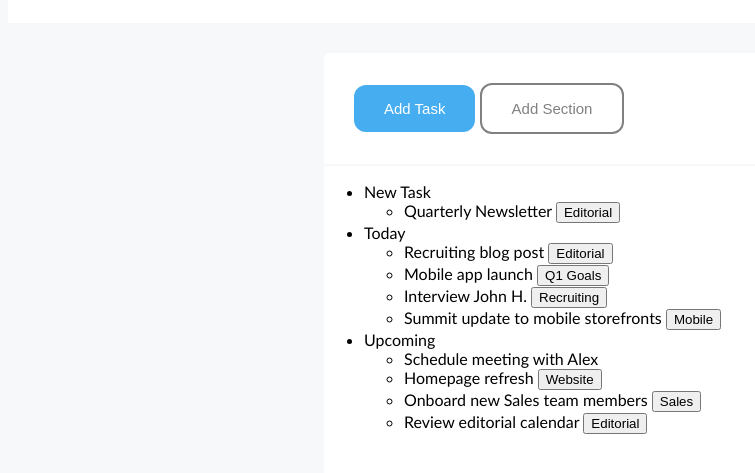
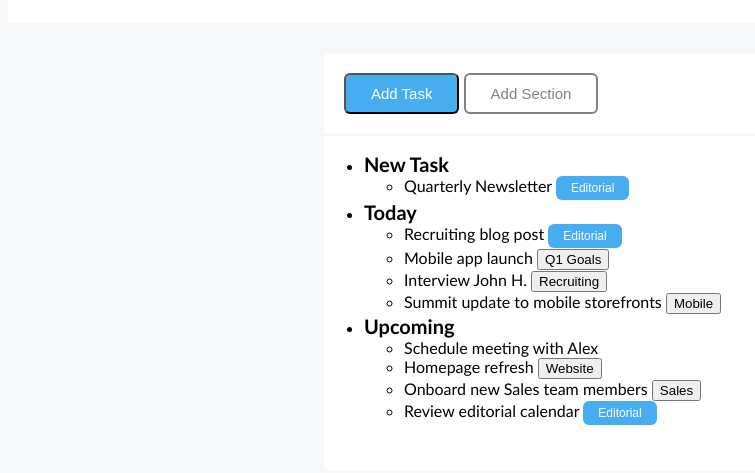
Before and after one commit to Luca92mic/html-css-toboolist, a plain HTML site: page index.html in a window 1280 px wide. Shown: the part 87-560 px from the top of the page, without its empty margins (0-755 px from the left). Drawn offline with Linux system fonts and the light colour scheme.

Commit message:
css button editorial

```diff
--- a/css/style.css
+++ b/css/style.css
@@ -26,16 +26,15 @@ main {
 
 /* sezione bottoni */
 .section-button {
-    padding: 30px;
+    padding: 20px;
     border-bottom: 2px solid #f6f8f9;
 }
 
 .b-blue {
     background-color: #47adf1;
-    border: none;
-    border-radius: 12px;
+    border-radius: 6px;
     color: white;
-    padding: 15px 30px;
+    padding: 10px 25px;
     text-align: center;
     font-size: 15px;
 }
@@ -43,11 +42,27 @@ main {
 .b-white {
     background-color: #ffffff;
     border: 2px solid grey;
-    border-radius: 12px;
+    border-radius: 6px;
     color: grey;
-    padding: 15px 30px;
+    padding: 10px 25px;
     text-align: center;
     font-size: 15px;
 }
 
+/* bottoni lista */
+.editorial {
+    background-color: #47adf1;
+    border-radius: 6px;
+    color: white;
+    padding: 5px 15px;
+    text-align: center;
+    font-size: 12px;
+    border: none;
+}
+
 /* sezione lista */
+
+.title-ul{
+    font-weight: bold;
+    font-size: 20px;
+}
```
